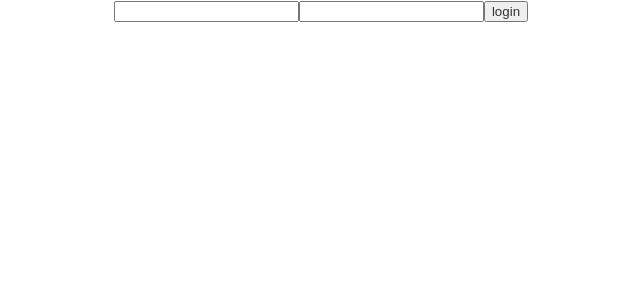
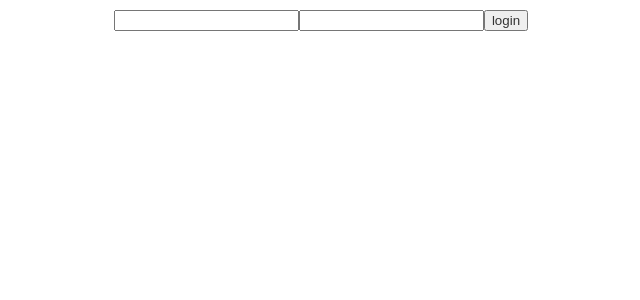
Before and after one commit to nkoster/potter2, a React app: page / in a window 1280 px wide. Shown: the top 300 px of the page, without its empty margins (319-959 px from the left). Built offline with nearby package versions, Linux system fonts and the light colour scheme.

Commit message:
Handle inactivity

```diff
--- a/src/App.js
+++ b/src/App.js
@@ -1,6 +1,6 @@
 import React from 'react'
 import './App.css'
-import { useState, useEffect } from 'react'
+import { useState, useEffect, useRef } from 'react'
 import Login from './pages/Login'
 import NewPodcast from './pages/NewPodcast'
 import '@fontsource/roboto'
@@ -9,6 +9,8 @@ const App = _ => {
 
   const [tokens, setTokens] = useState({})
   const [loading, setLoading] = useState(true)
+
+  const inactive = useRef(false)
 
   useEffect(_ => {
     let tokens = localStorage.getItem('potterTokens')
@@ -56,13 +58,17 @@ const App = _ => {
   )
 
   return (
-    <div className='App'>
+    <div className='App-header'>
       {tokens.accessToken
         ? <NewPodcast
             setTokens={setTokens}
             tokens={tokens}
+            inactive={inactive}
           />
-        : <Login setTokens={setTokens}/>}
+        : <Login
+            setTokens={setTokens}
+            inactive={inactive}
+          />}
     </div>
   )
 }
```
